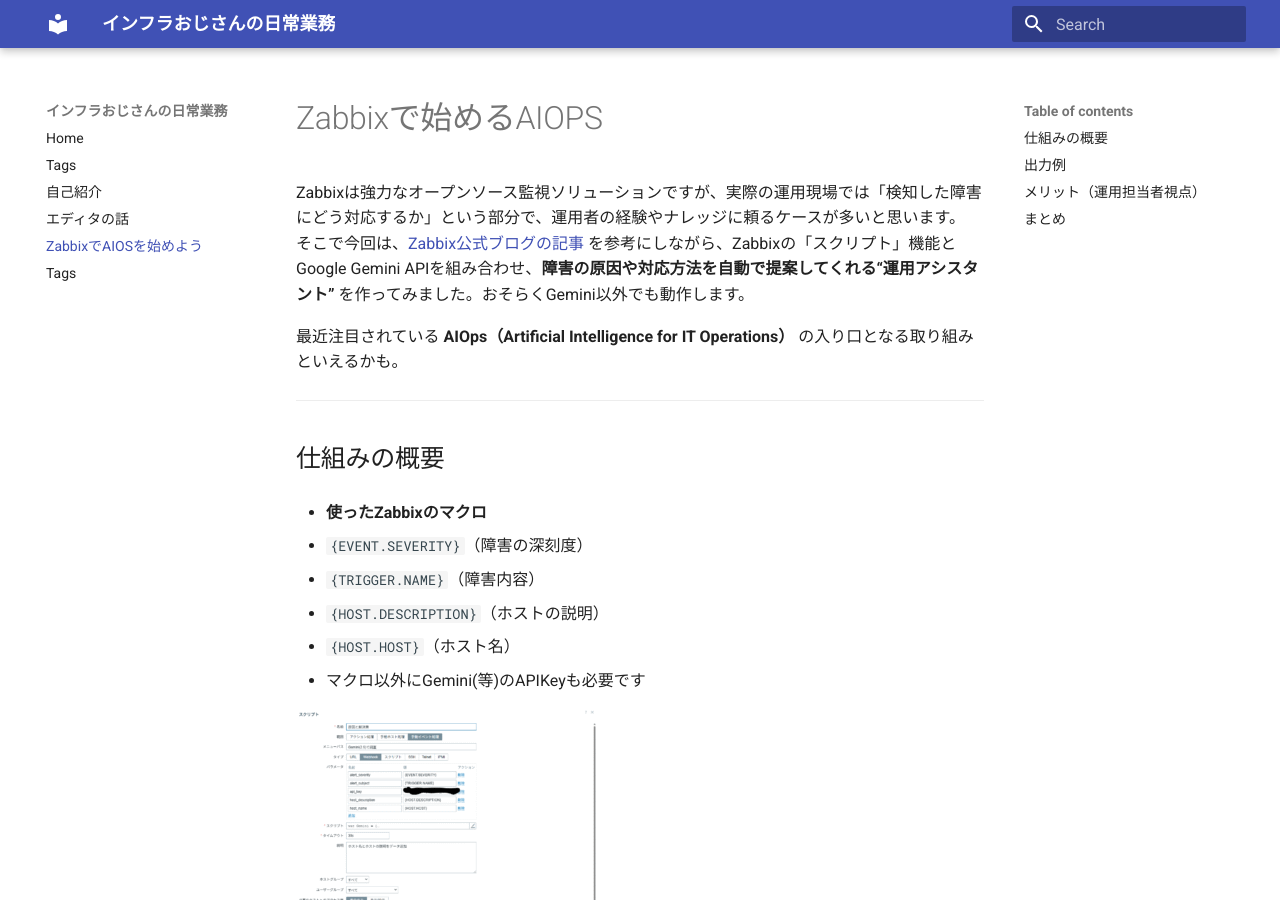
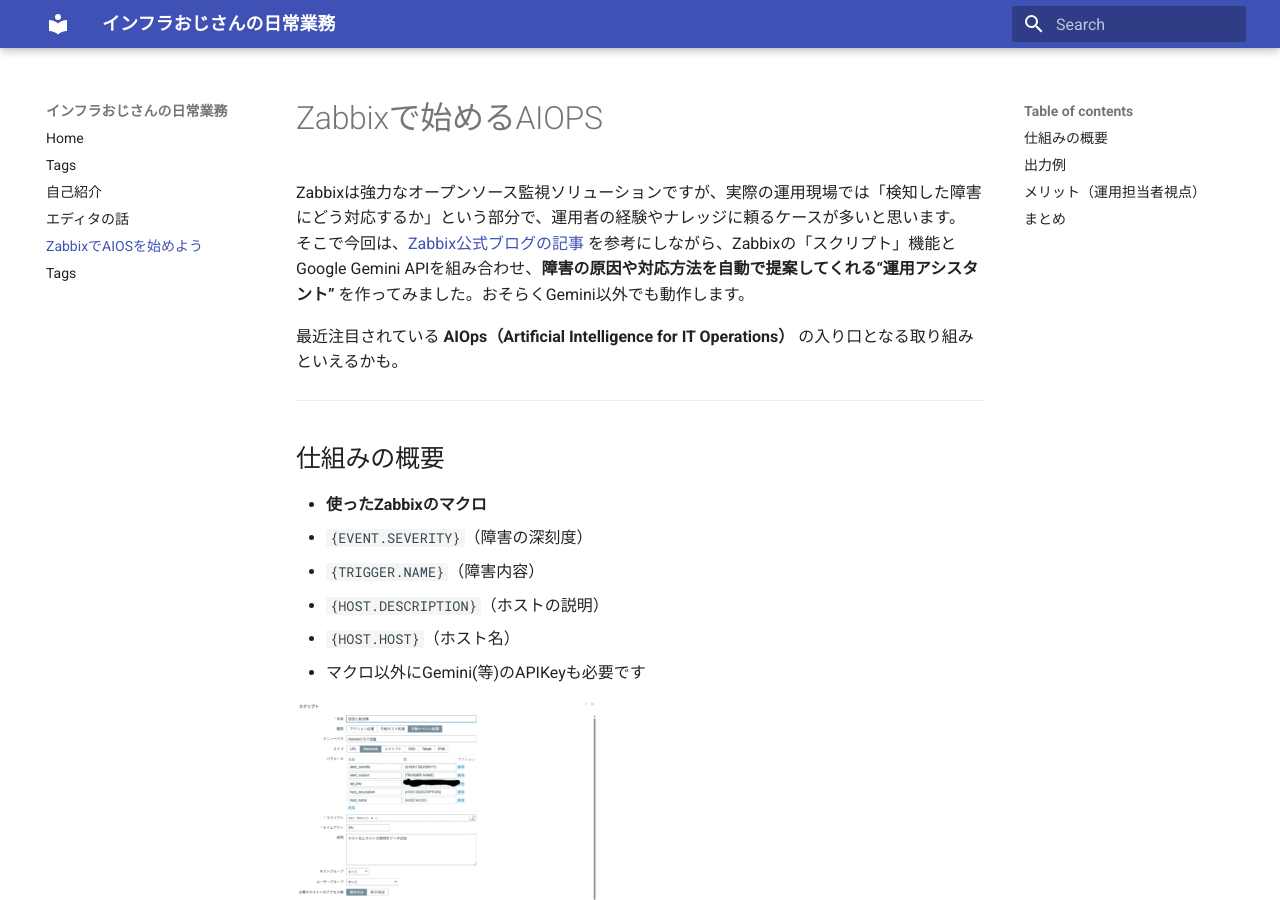
Before and after one commit to InfraOjisan/note, an MkDocs documentation site: the page built from docs/AIOPS_Entry_with_Zabbix.md, in a window 1280 px wide and 900 px high. Built offline with MkDocs 1.6.1 and Material for MkDocs 9.7.7, drawn with Linux system fonts in a browser that asks for light colours.

Commit message:
GoChange

```diff
--- a/docs/AIOPS_Entry_with_Zabbix.md
+++ b/docs/AIOPS_Entry_with_Zabbix.md
@@ -10,7 +10,6 @@
 ## 仕組みの概要
 
 * **使ったZabbixのマクロ**
-
   * `{EVENT.SEVERITY}`（障害の深刻度）
   * `{TRIGGER.NAME}`（障害内容）
   * `{HOST.DESCRIPTION}`（ホストの説明）
@@ -21,7 +20,7 @@
 ![設定画面のスクリーンショット](assets/sc02.png)
 
 
-  * Zabbixのスクリプトに記述したコード
+  * **Zabbixのスクリプトに記述したコード**
 ~~~script
 var Gemini = {
     params: {},
```
